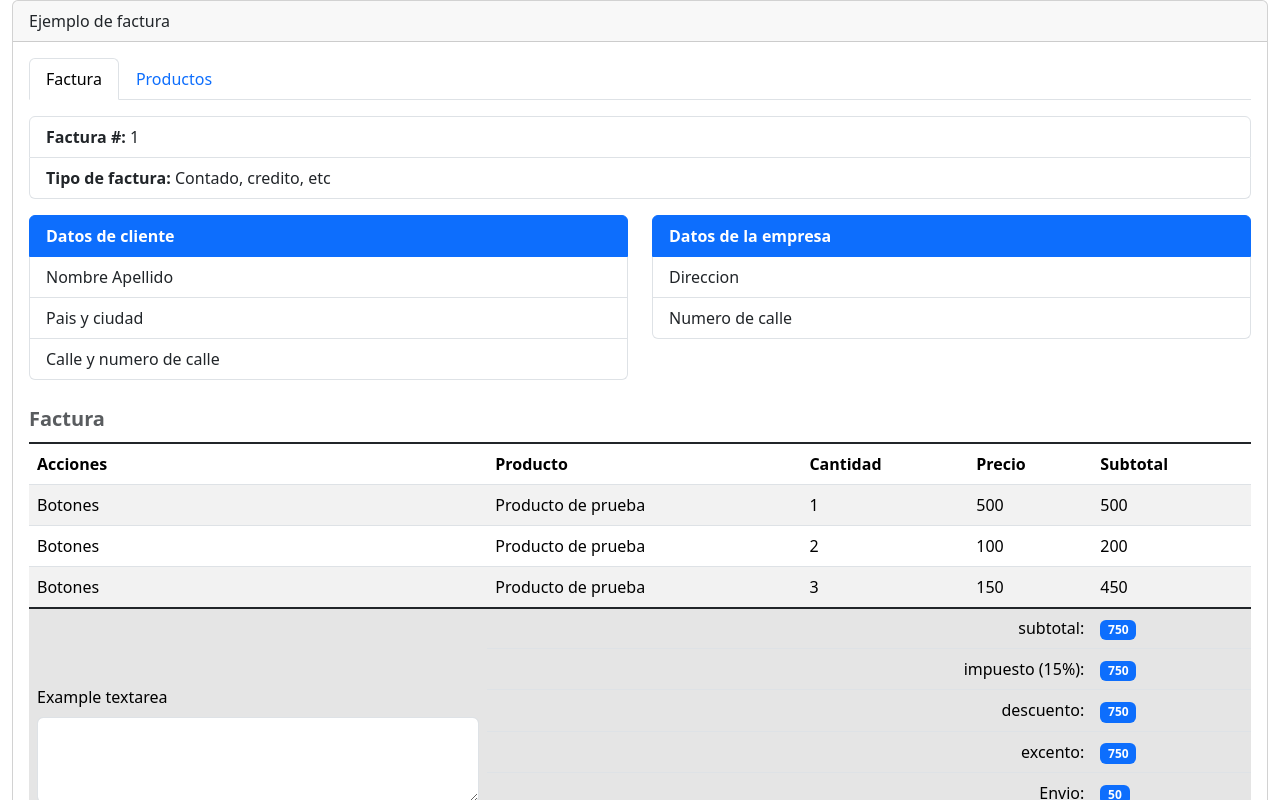
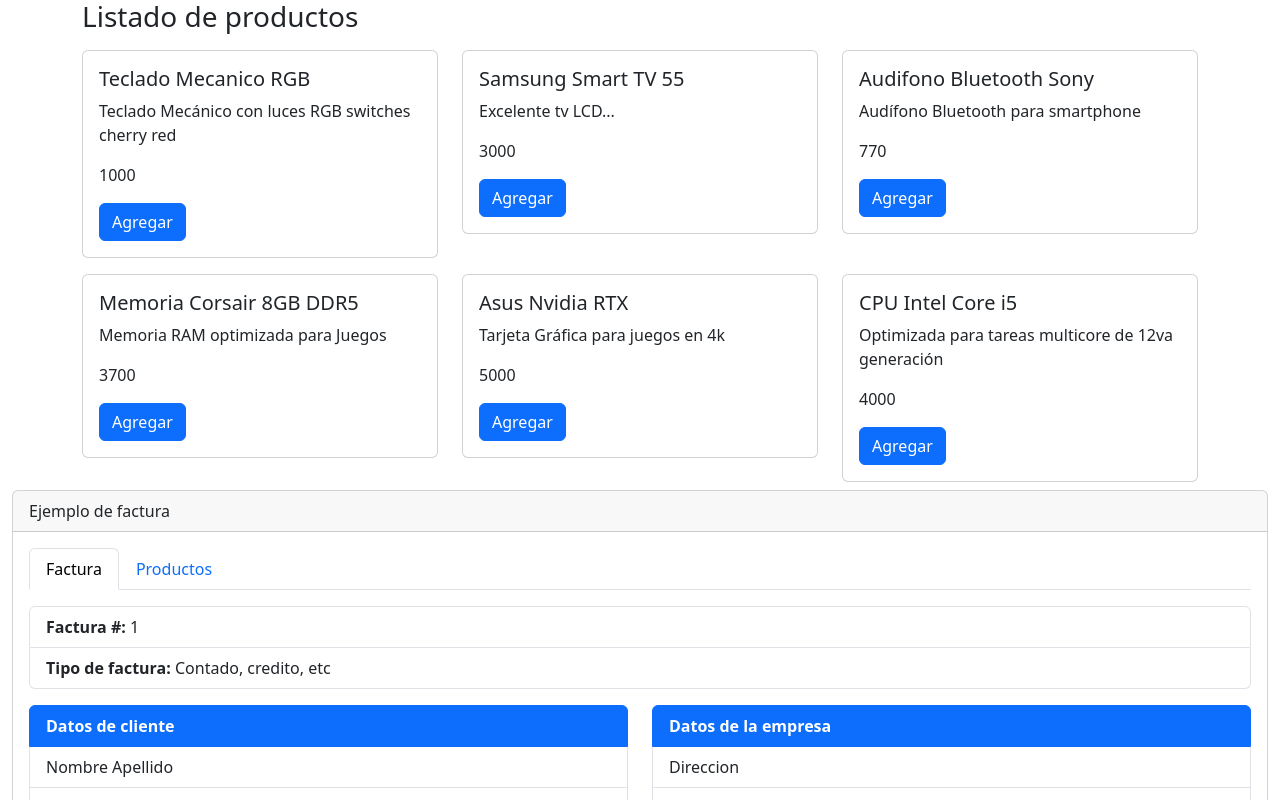
Before and after one commit to ByronGTh/invoice-app, a React (Vite) app: page / in a window 1280 px wide. Shown: the top 800 px of the page. Built offline with nearby package versions, Linux system fonts and the light colour scheme.

Commit message:
src/componentes/mdl-producto/ListadoDeProductos.jsx: metodo agregar producto creado, probado y empleado en el evento onclick del boton agregar

```diff
--- a/src/InvoiceApp.jsx
+++ b/src/InvoiceApp.jsx
@@ -15,18 +15,22 @@
             <div className="card-body">
 
 
-              <ul class="nav nav-tabs" id="myTab" role="tablist">
-                <li class="nav-item" role="presentation">
-                  <button class="nav-link active" id="home-tab" data-bs-toggle="tab" data-bs-target="#home-tab-pane" type="button" role="tab" aria-controls="home-tab-pane" aria-selected="true">Factura</button>
+              <ul className="nav nav-tabs" id="myTab" role="tablist">
+                <li className="nav-item" role="presentation">
+                  <button className="nav-link active" id="home-tab" data-bs-toggle="tab" data-bs-target="#home-tab-pane" type="button" role="tab" aria-controls="home-tab-pane" aria-selected="true">Factura</button>
                 </li>
-                <li class="nav-item" role="presentation">
-                  <button class="nav-link" id="profile-tab" data-bs-toggle="tab" data-bs-target="#profile-tab-pane" type="button" role="tab" aria-controls="profile-tab-pane" aria-selected="false">Productos</button>
+                <li className="nav-item" role="presentation">
+                  <button className="nav-link" id="profile-tab" data-bs-toggle="tab" data-bs-target="#profile-tab-pane" type="button" role="tab" aria-controls="profile-tab-pane" aria-selected="false">Productos</button>
                 </li>
               </ul>
-              <div class="tab-content" id="myTabContent">
-                <DatosFactura/>
-                <div class="tab-pane fade show active" id="home-tab-pane" role="tabpanel" aria-labelledby="home-tab" tabindex="0">
+              <div className="tab-content" id="myTabContent">
 
+                <div className="tab-pane fade show active" id="home-tab-pane" role="tabpanel" aria-labelledby="home-tab" tabIndex="0">
+                  <div className="row">
+                    <div className="col">
+                      <DatosFactura/>
+                    </div>
+                  </div>
                   <div className="row mt-3">
                     <div className="col-6">
                       <DatosDeCliente/>
@@ -38,7 +42,7 @@
 
                 </div>
 
-                <div class="tab-pane fade" id="profile-tab-pane" role="tabpanel" aria-labelledby="profile-tab" tabindex="0">...</div>
+                <div className="tab-pane fade" id="profile-tab-pane" role="tabpanel" aria-labelledby="profile-tab" tabIndex="0">...</div>
               </div>
 
 
--- a/src/componentes/mdl-factura/ListaDeFactura.jsx
+++ b/src/componentes/mdl-factura/ListaDeFactura.jsx
@@ -18,10 +18,10 @@
             </tbody>
             <tfoot className="table-active table-group-divider">
                 <tr>
-                    <td rowspan="8">
-                        <div class="mb-3">
-                            <label for="exampleFormControlTextarea1" class="form-label">Example textarea</label>
-                            <textarea class="form-control" id="exampleFormControlTextarea1" rows="3"></textarea>
+                    <td rowSpan="8">
+                        <div className="mb-3">
+                            <label htmlFor="exampleFormControlTextarea1" className="form-label">Example textarea</label>
+                            <textarea className="form-control" id="exampleFormControlTextarea1" rows="3"></textarea>
                         </div>
                     </td>
                 </tr>
--- a/src/componentes/mdl-producto/ListadoDeProductos.jsx
+++ b/src/componentes/mdl-producto/ListadoDeProductos.jsx
@@ -2,12 +2,17 @@
 import { useState } from "react";
 import { getProductos } from "../../services/productoService";
 
+const estadoInicialProducto=[];
 export const ListadoDeProductos = ()=>{
 
-    const [productos, setproductos] = useState([]);
+    const [productos, setproductos] = useState(estadoInicialProducto);
     useEffect( ()=>{
         setproductos(getProductos);
     }, []);
+
+    const agregarProducto =(producto) =>{
+        console.log(producto);
+    }
 
     return(<>
         <div className="container">
@@ -20,7 +25,7 @@
                                 <h5 className="card-title">{prod.name}</h5>
                                 <p className="card-text">{prod.description}</p>
                                 <p className="card-text">{prod.price}</p>
-                                <button className="btn btn-primary">Agregar</button>
+                                <button className="btn btn-primary" onClick={ () => agregarProducto(prod) }>Agregar</button>
                             </div>
                         </div>
                     </div>
--- a/src/main.jsx
+++ b/src/main.jsx
@@ -1,9 +1,11 @@
 import React from 'react'
 import ReactDOM from 'react-dom/client'
 import { InvoiceApp } from './InvoiceApp'
+import { ListadoDeProductos } from './componentes/mdl-producto/ListadoDeProductos'
 
 ReactDOM.createRoot(document.getElementById('root')).render(
   <React.StrictMode>
+    <ListadoDeProductos/>
     <InvoiceApp />
   </React.StrictMode>,
 )
```
